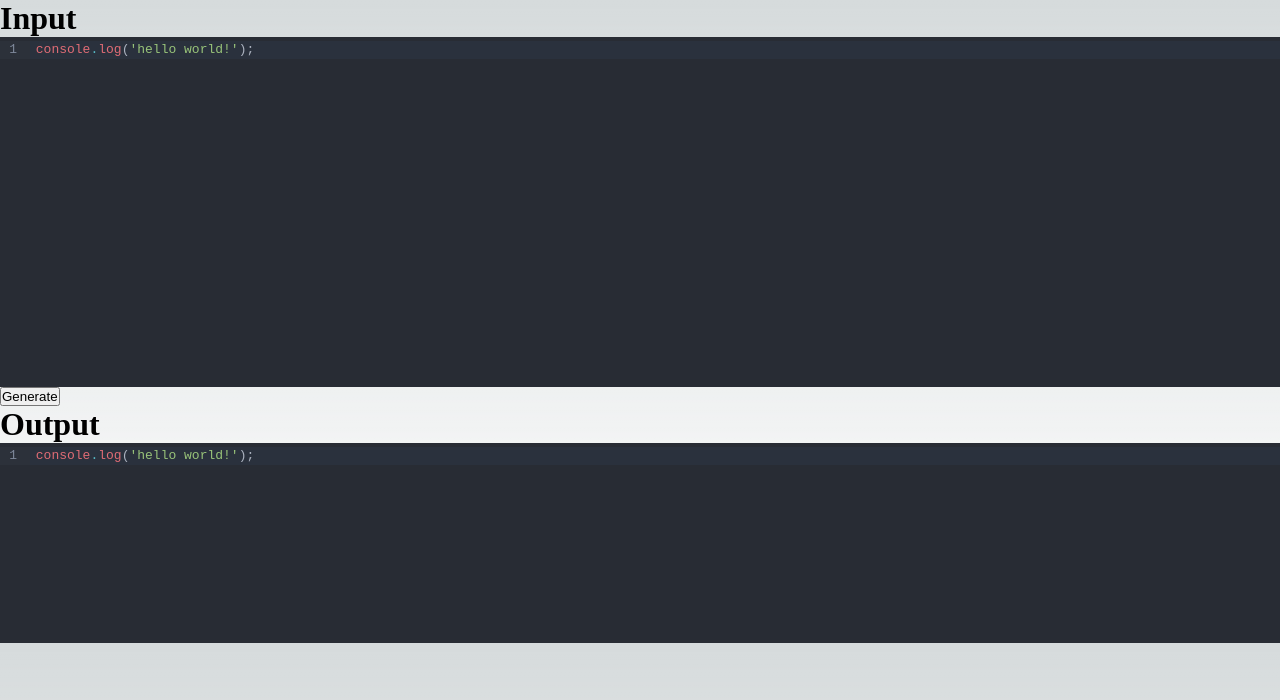
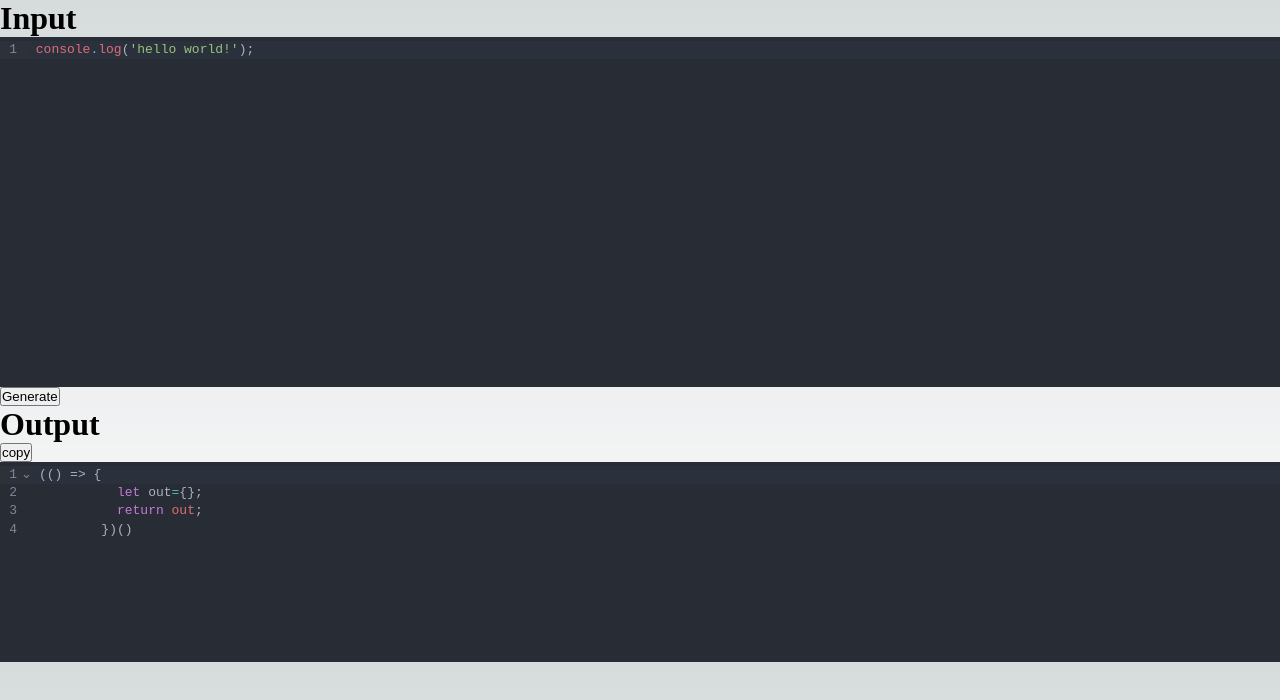
Before and after one commit to Juanpabedoyav/fromDOMtoJS, a Next.js app: page / in a window 1280 px wide. Shown: the top 700 px of the page. Built offline with nearby package versions, Linux system fonts and the light colour scheme.

Commit message:
📦 NEW: add copy to clipboard to output

```diff
--- a/src/components/Output/index.tsx
+++ b/src/components/Output/index.tsx
@@ -1,17 +1,36 @@
 import { javascript } from "@codemirror/lang-javascript"
 import CodeMirror from "@uiw/react-codemirror"
-
-export const Output = () => {
+import { useEffect, useState } from "react"
 
 
+interface OutputProps {
+  code: string
+}
+
+export const Output = ({code}: OutputProps) => {
+  const [copyText, setCopyText] = useState<string>("copy")
+
+  useEffect(() => {
+    const timer = setTimeout(() => {
+      setCopyText("copy")
+    }, 1500)
+
+    return () => clearTimeout(timer)
+  }, [copyText])
+
+  const copyToClipboard = () => {
+    navigator.clipboard.writeText(code)
+    setCopyText("copied!")
+  }
   return (
     <>
       <h1>Output</h1>
+      <button onClick={copyToClipboard}>{copyText}</button>
       <CodeMirror
         theme={"dark"}
-        value="console.log('hello world!');"
+        value={code}
         height="200px"
-        // editable={false}
+        editable={false}
         extensions={[javascript({ jsx: true })]}
         onChange={(value) => console.log(value)}
       />
--- a/src/pages/index.tsx
+++ b/src/pages/index.tsx
@@ -9,7 +9,10 @@ export default function Home() {
   return (
     <>
       <Input/>
-      <Output/>
+      <Output code="(() => {
+          let out={};
+          return out;
+        })()"/>
     </>
   )
 }
```
